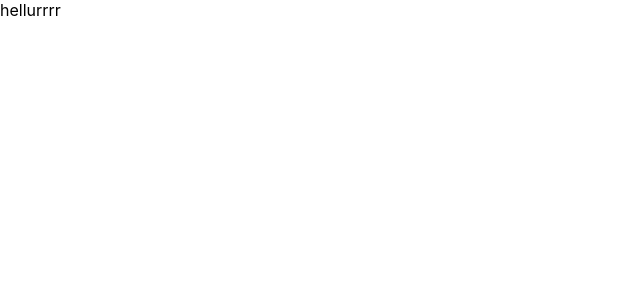
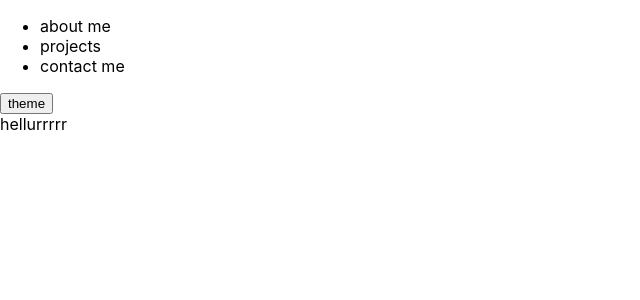
Before and after one commit to desguerra/desguerra.github.io, a React (Create React App) app: page / in a window 1280 px wide. Shown: the top 300 px of the page, without its empty margins (0-640 px from the left). Built offline with nearby package versions, Linux system fonts and the light colour scheme.

Commit message:
add header and nav skeleton code

```diff
--- a/src/App.js
+++ b/src/App.js
@@ -1,7 +1,18 @@
+import React from 'react';
+import Header from './components/Header';
+
 function App() {
+
   return (
-    <div className="App">
-      hellurrrr
+    <div>
+
+      <Header />
+
+      <main>
+        hellurrrrr
+
+      </main>
+
     </div>
   );
 }
--- /dev/null
+++ b/src/components/Header/index.js
@@ -0,0 +1,15 @@
+import React from 'react';
+import Navigation from '../Navigation';
+import ThemeButton from '../ThemeButton';
+
+function Header() {
+
+  return (
+    <header>
+      <Navigation />
+      <ThemeButton />
+    </header>
+  );
+}
+
+export default Header;
--- /dev/null
+++ b/src/components/Navigation/index.js
@@ -0,0 +1,16 @@
+import React from 'react';
+
+function Navigation() {
+
+  return (
+    <nav>
+      <ul>
+        <li>about me</li>
+        <li>projects</li>
+        <li>contact me</li>
+      </ul>
+    </nav>
+  );
+}
+
+export default Navigation;
--- /dev/null
+++ b/src/components/ThemeButton/index.js
@@ -0,0 +1,12 @@
+import React from 'react';
+
+function ThemeButton() {
+
+  return (
+    <>
+      <button>theme</button>
+    </>
+  );
+}
+
+export default ThemeButton;
--- a/src/index.css
+++ b/src/index.css
@@ -1,3 +1,12 @@
+:root {
+  --primary: #FCE9F1;
+  --secondary: #A36480;
+  --tertiary: #3a1e22;
+  --light: white;
+  --dark: black;
+  --border-radius: .3rem;
+}
+
 body {
   margin: 0;
   font-family: -apple-system, BlinkMacSystemFont, 'Segoe UI', 'Roboto', 'Oxygen',
--- /dev/null
+++ b/src/utils/helpers.js
@@ -0,0 +1,5 @@
+export function validateEmail(email) {
+  var re =
+    /^(([^<>()[\]\\.,;:\s@"]+(\.[^<>()[\]\\.,;:\s@"]+)*)|(".+"))@((\[[0-9]{1,3}\.[0-9]{1,3}\.[0-9]{1,3}\.[0-9]{1,3}\])|(([a-zA-Z\-0-9]+\.)+[a-zA-Z]{2,}))$/;
+  return re.test(String(email).toLowerCase());
+}
```
Also changed, not shown: src/components/Hero/index.js (added), src/components/Portfolio/index.js (added), src/components/Projects/index.js (added).
